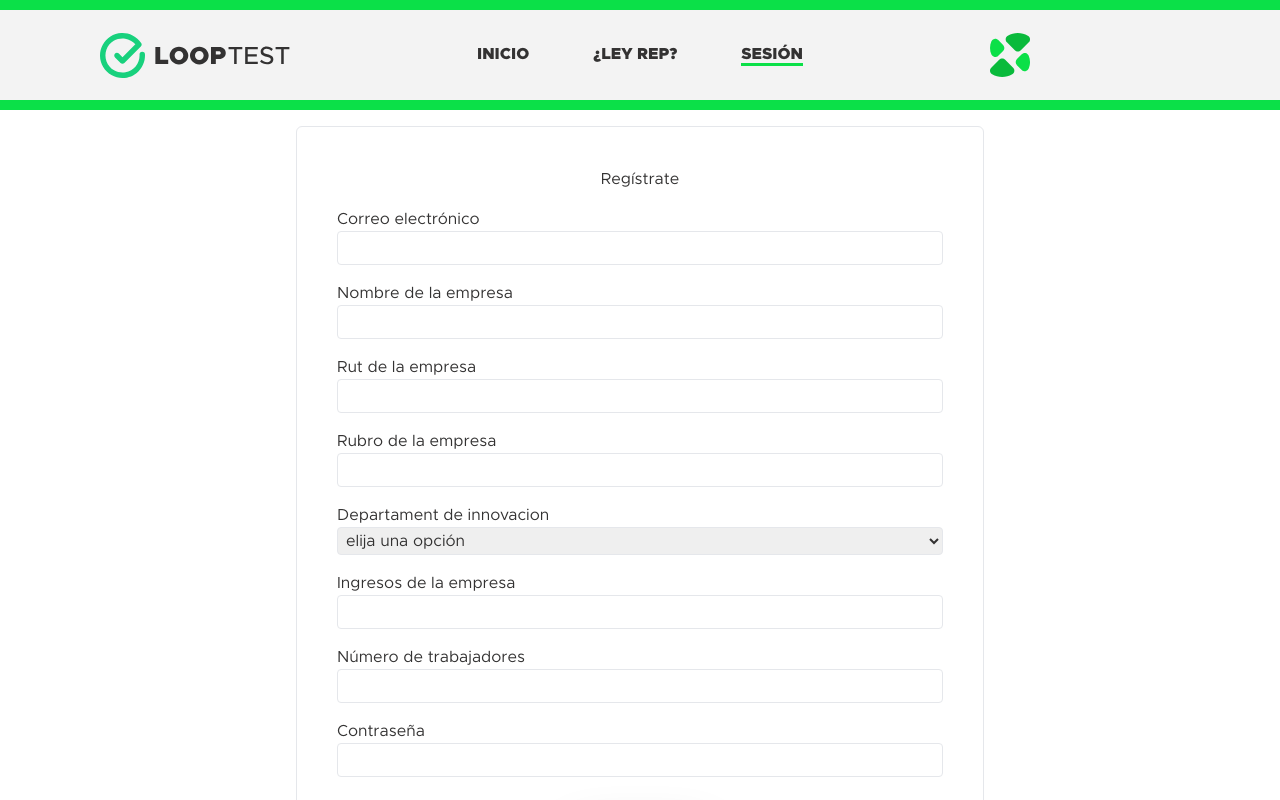
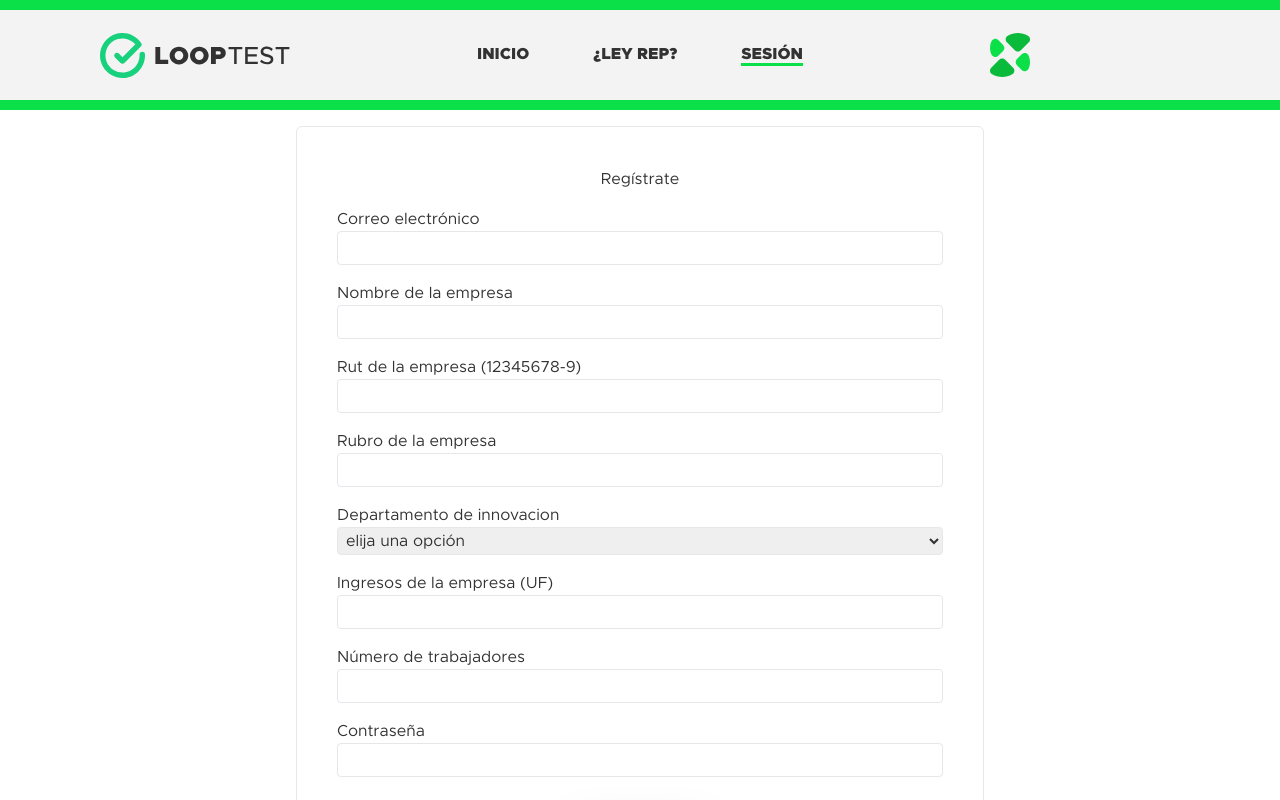
Before and after one commit to Felipeazs/Beloop-webapp, a React (Create React App) app in the folder frontend/: page /sesion in a window 1280 px wide. Shown: the top 800 px of the page. Built offline with nearby package versions, Linux system fonts and the light colour scheme.

Commit message:
front session updated

```diff
--- a/frontend/src/pages/Sesion.jsx
+++ b/frontend/src/pages/Sesion.jsx
@@ -119,7 +119,7 @@ const Sesion = () => {
                                     <input type="text" id="empresa" name="empresa" value={empresa} className={inputStyle} onChange={changeHandler} />
                                 </div>
                                 <div className="flex flex-col">
-                                    <label htmlFor="rut">Rut de la empresa</label>
+                                    <label htmlFor="rut">Rut de la empresa (12345678-9)</label>
                                     <input type="text" id="rut" name="rut" value={rut} className={inputStyle} onChange={changeHandler} />
                                 </div>
 
@@ -128,7 +128,7 @@ const Sesion = () => {
                                     <input type="text" id="rubro" name="rubro" value={rubro} className={inputStyle} onChange={changeHandler} />
                                 </div>
                                 <div className="flex flex-col">
-                                    <label htmlFor="innovacion">Departament de innovacion</label>
+                                    <label htmlFor="innovacion">Departamento de innovacion</label>
                                     <select id="innovacion" onChange={changeHandler} value={innovacion} className={inputStyle}>
                                         <option value="">elija una opción</option>
                                         <option value="true">Sí</option>
@@ -137,7 +137,7 @@ const Sesion = () => {
                                 </div>
 
                                 <div className="flex flex-col">
-                                    <label htmlFor="ingresos">Ingresos de la empresa</label>
+                                    <label htmlFor="ingresos">Ingresos de la empresa (UF)</label>
                                     <input type="text" id="ingresos" name="ingresos" value={ingresos} className={inputStyle} onChange={changeHandler} />
                                 </div>
 
```
